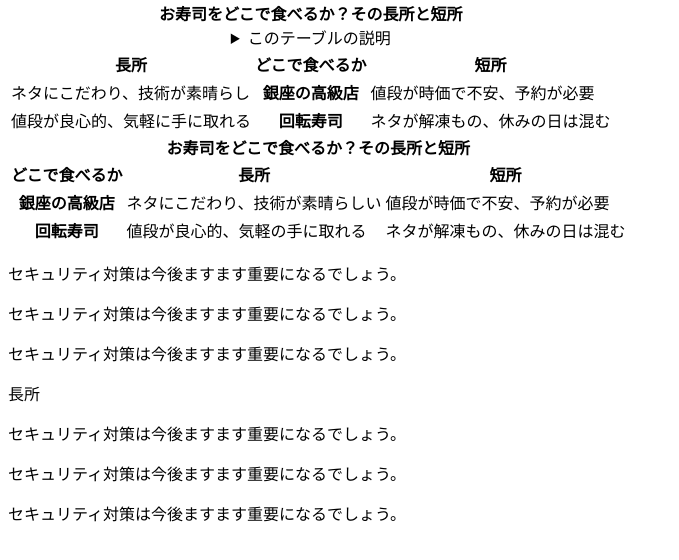
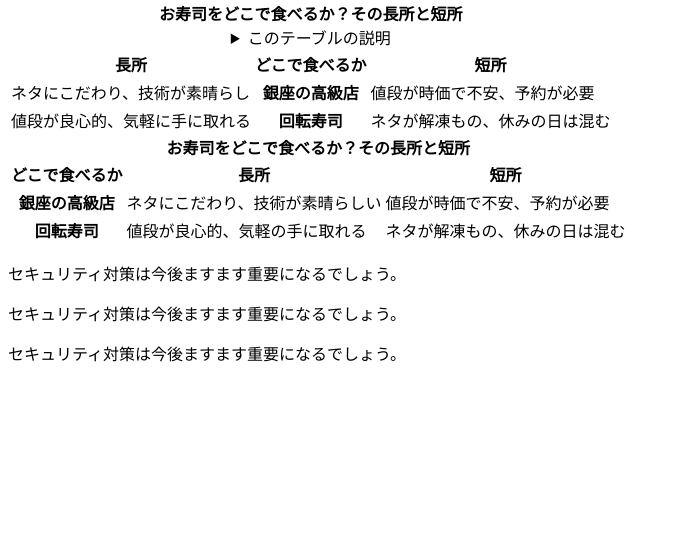
Before and after one commit to mi-yaya/miyabi_042627, a plain HTML site: page index.html in a window 1280 px wide. Shown: the part 74-634 px from the top of the page, without its empty margins (0-679 px from the left). Drawn offline with Linux system fonts and the light colour scheme.

Commit message:
Clean up index.html and add JavaScript file
Removed redundant paragraphs and added script tag.

```diff
--- a/index.html
+++ b/index.html
@@ -41,7 +41,4 @@
 
 <title>Web開発の練習2026秋季</title>
 <link rel="styleet"href="mystyle.css"><!--この行を追加-->
-<th class=“important”>長所</th>
-<p class="sample1">セキュリティ対策は今後ますます重要になるでしょう。</p>
-<p class="sample2">セキュリティ対策は今後ますます重要になるでしょう。</p>
-<p class="sample3">セキュリティ対策は今後ますます重要になるでしょう。</p>
+<script src="myjs.js"></script><!--この行を追加-->
```
